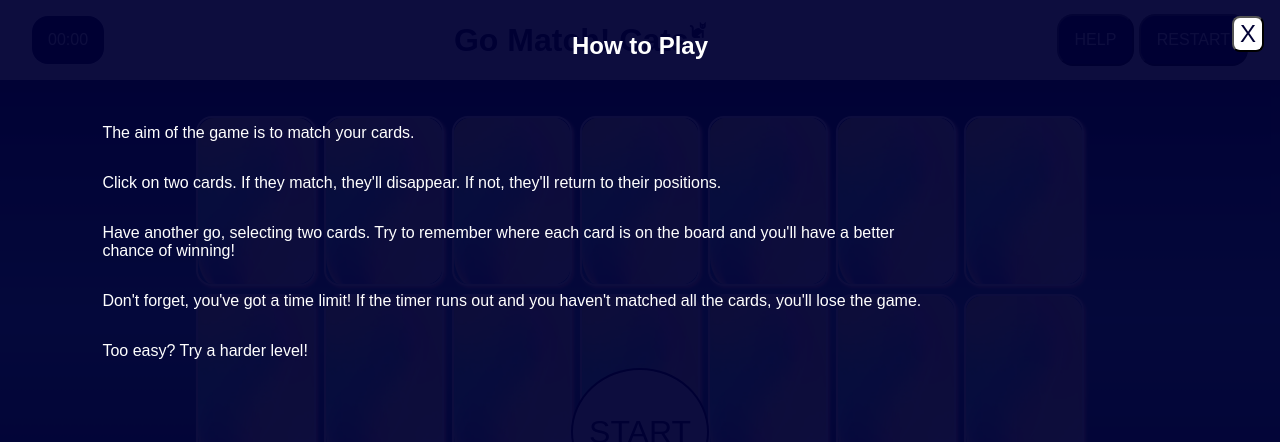
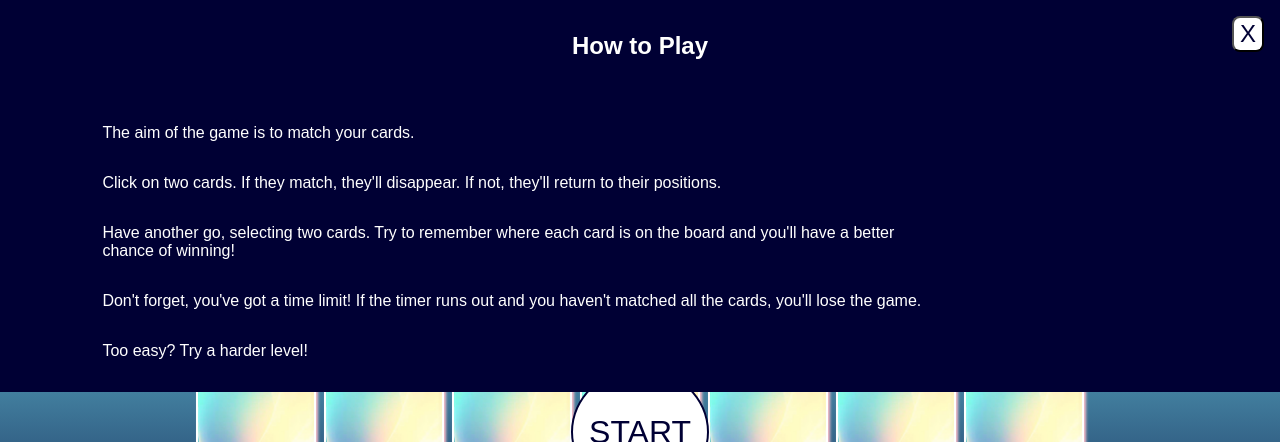
Before and after one commit to alicehillier/go-match-cats, a plain HTML site: page index.html in a window 1280 px wide. Both pictures are taken after a click on the button "HELP". Shown: the top 442 px of the page. Drawn offline with Linux system fonts and the light colour scheme; a web font is replaced by a local one.

Commit message:
adjust height of instructions and change to fully opaque

```diff
--- a/assets/style.css
+++ b/assets/style.css
@@ -75,9 +75,9 @@ h1 {
 
 #instructions {
     position: absolute;
-    height: 100%;
+    height: min-content;
     width: 100%;
-    background-color: rgba(0, 0, 52, 0.95);
+    background-color: rgb(0, 0, 52);
     color: white;
     z-index: 2;
 }
```
